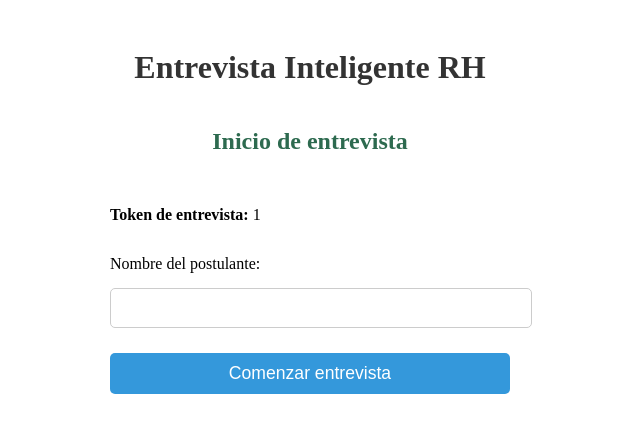
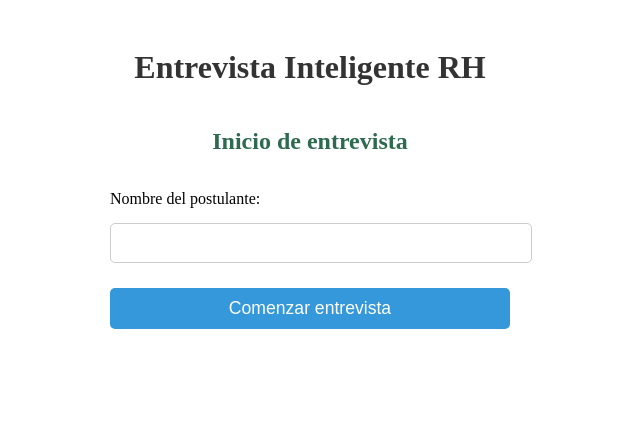
Before and after one commit to JesusMunoz415/entrevista-frontend, a React (Create React App) app: page /entrevista/1 in a window 1280 px wide. Shown: the top 432 px of the page, without its empty margins (330-970 px from the left). Built offline with nearby package versions, Linux system fonts and the light colour scheme.

Commit message:
refactor: eliminar uso de token en frontend

```diff
--- a/src/components/InicioForm.js
+++ b/src/components/InicioForm.js
@@ -1,10 +1,8 @@
 // frontend/src/components/InicioForm.js
 
 import React, { useState } from 'react';
-import { useParams } from 'react-router-dom'; // 👈 importar useParams
 
 function InicioForm({ onContinue }) {
-  const { token } = useParams(); // 👈 obtener el token de la URL
   const [nombrePostulante, setNombrePostulante] = useState('');
   const [error, setError] = useState('');
 
@@ -23,7 +21,6 @@ function InicioForm({ onContinue }) {
         headers: { 'Content-Type': 'application/json' },
         body: JSON.stringify({
           nombre: nombrePostulante,
-          token: token, // 👈 enviar también el token
           correo: '',
           telefono: ''
         }),
@@ -46,7 +43,6 @@ function InicioForm({ onContinue }) {
   return (
     <form onSubmit={handleSubmit} style={{ maxWidth: '400px', margin: '0 auto' }}>
       <h2>Inicio de entrevista</h2>
-      <p><strong>Token de entrevista:</strong> {token}</p>
 
       <label>Nombre del postulante:</label>
       <input
--- a/src/components/QuestionForm.js
+++ b/src/components/QuestionForm.js
@@ -1,5 +1,6 @@
+// frontend/src/components/QuestionForm.js
+
 import React, { useState } from 'react';
-import { useParams } from 'react-router-dom'; // 👈 importar useParams
 
 const questions = [
   "Cuéntame un poco sobre ti.",
@@ -23,8 +24,7 @@ const palabrasClave = [
   ["frameworks", "trabajado", "desarrolló"]
 ];
 
-function QuestionForm({ onSubmit }) {
-  const { token } = useParams(); // 👈 obtenemos el token desde la URL
+function QuestionForm({ onSubmit, entrevistaId }) {
   const [answers, setAnswers] = useState(Array(8).fill(''));
   const [loading, setLoading] = useState(false);
   const [error, setError] = useState(null);
@@ -79,7 +79,7 @@ function QuestionForm({ onSubmit }) {
       onSubmit(result, answers);
 
       // 🚀 Actualiza estado de entrevista en el backend
-      const response = await fetch(`https://entrevista-backend.onrender.com/api/entrevistas/${token}`, {
+      const response = await fetch(`https://entrevista-backend.onrender.com/api/entrevistas/${entrevistaId}`, {
         method: 'PATCH',
         headers: { 'Content-Type': 'application/json' },
         body: JSON.stringify({ estado: 'completada' })
```
